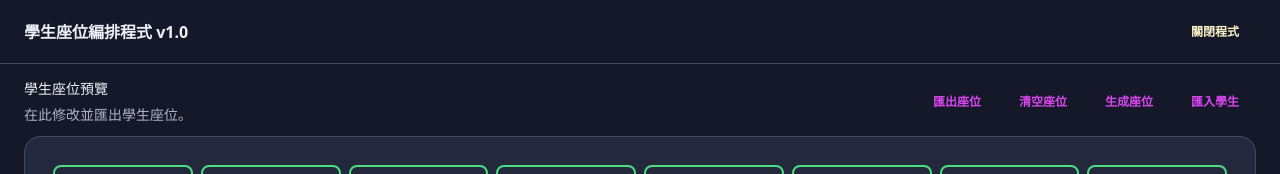
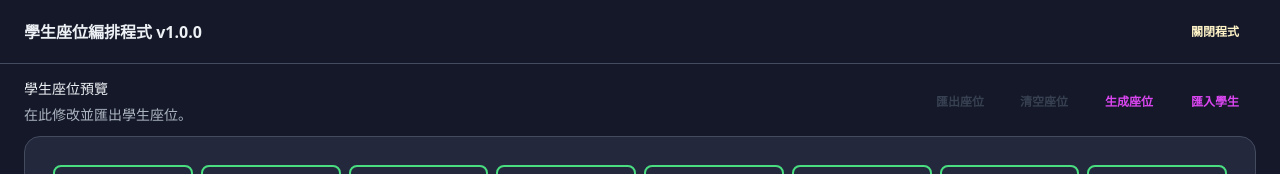
Before and after one commit to howardyu60211/seatApp, a React (Vite) app: page / in a window 1280 px wide. Shown: the top 174 px of the page. Built offline with nearby package versions, Linux system fonts and the light colour scheme.

Commit message:
Remove: unwanted alert andadd some animation when dragging object

```diff
--- a/package.json
+++ b/package.json
@@ -1,7 +1,7 @@
 {
   "name": "seatapp",
   "productName": "seatapp",
-  "version": "1.0",
+  "version": "1.0.0",
   "description": "My Electron application description",
   "main": ".vite/build/main.js",
   "scripts": {
--- a/postcss.config.js
+++ b/postcss.config.js
@@ -1,4 +1,4 @@
-module.export = {
+module.exports = {
     plugins: {
         tailwindcss: {},
         autoprefixer: {},
--- a/src/Compontent/SeatTable.tsx
+++ b/src/Compontent/SeatTable.tsx
@@ -46,7 +46,7 @@ export const SeatTable: React.FC = () => {
             return
         } else if (seatList.filter((seat) => {
             return seat.status !== seatStatus.ava
-        }).length !== 0 && !confirm("您有尚未儲存的座位表，是否重新生成座位?")) {
+        }).length !== 0) {
             return
         }
         setColCount(tc)
@@ -206,6 +206,7 @@ export const SeatTable: React.FC = () => {
         }));
         document.getElementById(String(targetID)).classList.remove("border-dashed")
         document.getElementById(String(targetID)).classList.remove("opacity-50")
+        document.getElementById(String(sourceID)).classList.remove("border-opacity-50")
     }
 
     const DragOverAnimation = (e: React.DragEvent<HTMLDivElement>, targetID: number) => {
@@ -221,6 +222,7 @@ export const SeatTable: React.FC = () => {
 
     const onDragStart = (e: React.DragEvent<HTMLDivElement>, targetID: number) => {
         e.dataTransfer.setData("sourceID", String(targetID))
+        document.getElementById(String(targetID)).classList.add("border-opacity-50")
     }
 
     return (
@@ -247,11 +249,11 @@ export const SeatTable: React.FC = () => {
                                 }}>生成座位
                             </button>
                             <button
-                                className="functionalButton" onClick={clear} disabled={seatList.filter((seat) => {return seat.status !== seatStatus.ava}).length == 0}>清空座位
+                                className="functionalButton disabled:border-0 disabled:text-gray-700" onClick={clear} disabled={seatList.filter((seat) => {return seat.status !== seatStatus.ava}).length == 0}>清空座位
                             </button>
                             <button id="secondGeneration" className="Hidden" onClick={resizeSeat}></button>
                             <button onClick={exportExcel} disabled={seatList.filter((seat) => {return seat.status !== seatStatus.ava}).length == 0}
-                                    className="functionalButton">匯出座位
+                                    className="functionalButton disabled:border-0 disabled:text-gray-700">匯出座位
                             </button>
                         </div>
                     </div>
--- a/src/global.css
+++ b/src/global.css
@@ -973,6 +973,10 @@ video {
   --tw-border-opacity: 0;
 }
 
+.border-opacity-50 {
+  --tw-border-opacity: 0.5;
+}
+
 .bg-\[\#141828\] {
   --tw-bg-opacity: 1;
   background-color: rgb(20 24 40 / var(--tw-bg-opacity));
@@ -1308,6 +1312,15 @@ video {
   opacity: 0.85;
 }
 
+.disabled\:border-0:disabled {
+  border-width: 0px;
+}
+
+.disabled\:text-gray-700:disabled {
+  --tw-text-opacity: 1;
+  color: rgb(55 65 81 / var(--tw-text-opacity));
+}
+
 @media (min-width: 640px) {
   .sm\:text-sm {
     font-size: 0.875rem;
```
